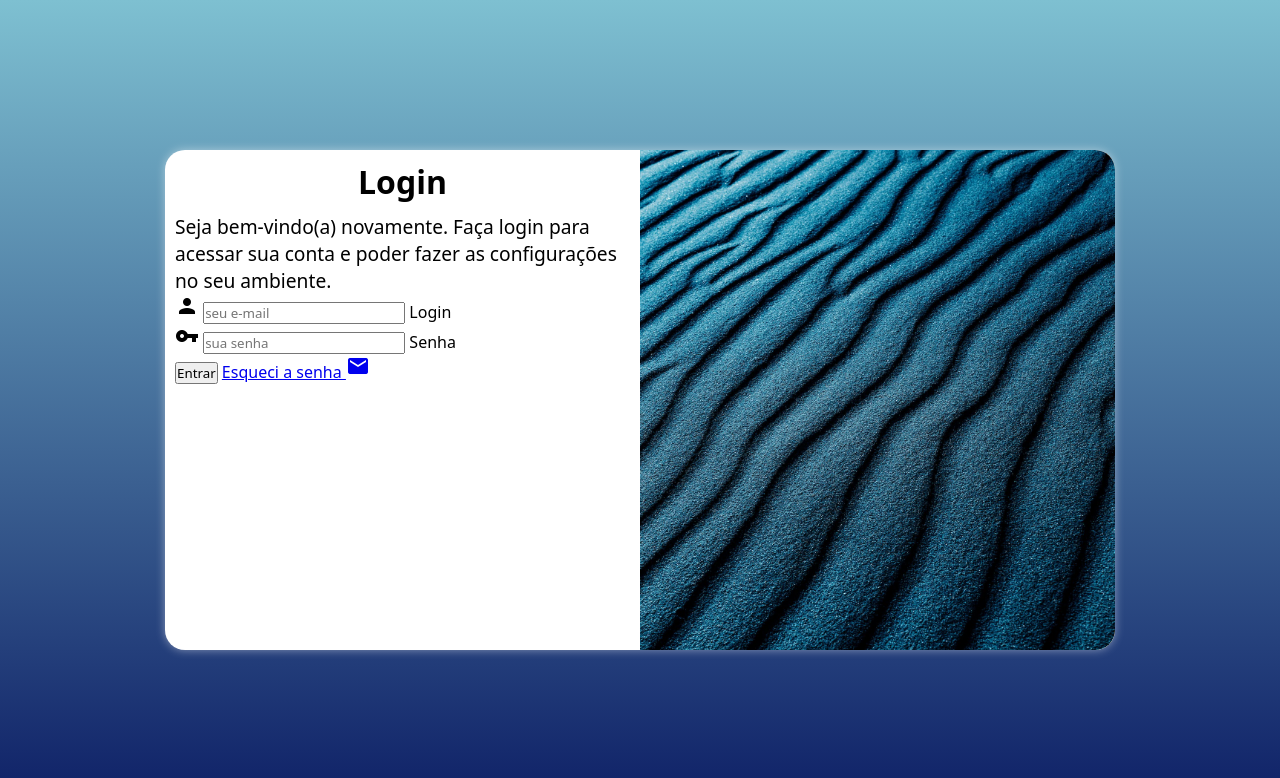
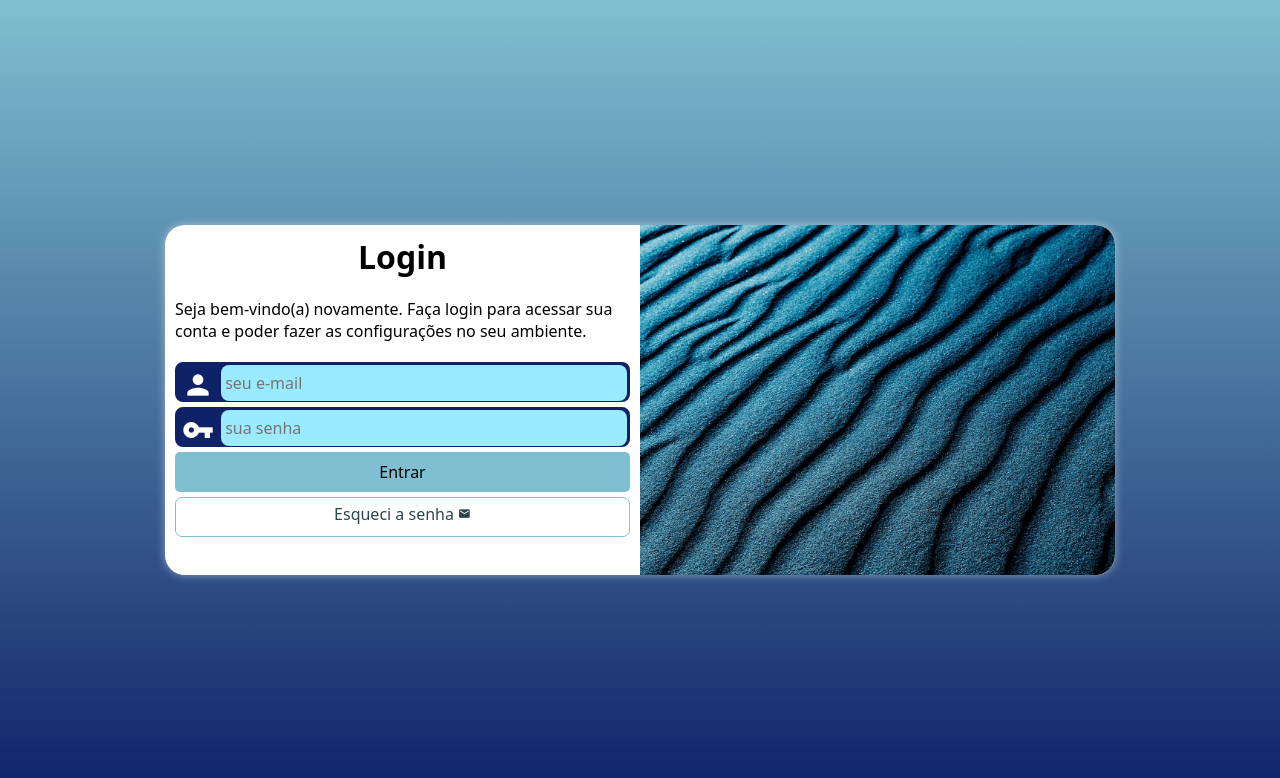
Before and after one commit to GKPTAN/projeto-login, a plain HTML site: page index.html in a window 1280 px wide. Drawn offline with Linux system fonts and the light colour scheme.

Commit message:
atualização do projeto login

```diff
--- a/estilos/media-query.css
+++ b/estilos/media-query.css
@@ -1,6 +1,6 @@
 @charset "UTF-8";
 
-@media screen and (min-width: 768px) and (max-width: 992px) {
+@media screen and (min-width: 768px) and (max-width: 992px) { /* TABLET */
 
     body {
         background-image: linear-gradient(to top, #0F2167, rgb(126, 192, 209));
@@ -8,6 +8,7 @@
 
     section#login {
         width: 90vw;
+        height: 280px;
     }
 
     section#login > div#imagem {
@@ -23,13 +24,14 @@
 }
 
 @media screen and (min-width: 992px) {
-
+    /* TELAS MAIORES */
     body {
-        background-image: linear-gradient(to top, #0F2167, rgb(126, 192, 209));
+        background-image: linear-gradient(to top, #0F2167, #7ec0d1);
     }
 
     section#login {
         width: 950px;
+        height: 350px;
     }
 
     section#login > div#imagem {
@@ -48,6 +50,7 @@
     }
 
     div#formulario > p {
-        font-size: 1.2em;
+        font-size: 1em;
+        margin: 20px 0px;
     }
 }
--- a/estilos/style.css
+++ b/estilos/style.css
@@ -27,7 +27,7 @@ main {
 section#login {
     background-color: white;
     width: 250px;
-    height: 500px;
+    height: 515px;
     border-radius: 20px;
     position: absolute;
     top: 50%;
@@ -35,8 +35,10 @@ section#login {
     transform: translate(-50%, -50%);
     overflow: hidden;
     box-shadow: 0px 0px 10px rgba(255, 255, 255, 0.450);
+
     transition: width .3s, height .3s;
     transition-timing-function: ease;
+    transform: translate(-50%, -50%);
 }
 
 section#login > div#imagem {
@@ -59,3 +61,79 @@ div#formulario > h1 {
 div#formulario > p {
     font-size: 0.8em;
 }
+
+form > div.campo {
+    display: block;
+    background-color: #0F2167;
+    border: 2px solid #0F2167;
+    width: 100%;
+    height: 40px;
+    border-radius: 8px;
+    margin: 5px 0px;
+}
+
+div.campo > label {
+    display: none;
+}
+
+div.campo > span {
+    color: white;
+    font-size: 2em;
+    width: 40px;
+    padding: 5px;
+}
+
+div.campo > input {
+    background-color: #9aebff;
+    font-size: 1em;
+    width: calc(100% - 45px);
+    height: 100%;
+    border: 0px;
+    border-radius: 8px;
+    padding: 4px;
+    transform: translateY(-12px);
+}
+
+div.campo > input:focus-within {
+    background-color: white;
+}
+
+form > input[type=submit] {
+    display: block;
+    font-size: 1em;
+    width: 100%;
+    height: 40px;
+    background-color: #7ec0d1;
+    border: none;
+    border-radius: 5px;
+    cursor: pointer;
+}
+
+form > input[type=submit]:hover {
+    background-color: #035164;
+    color: white;
+}
+
+form > a.botao {
+    display: block;
+    text-align: center;
+    font-size: 1em;
+    width: 100%;
+    height: 40px;
+    padding-top: 5px;
+    margin-top: 5px;
+    background-color: white;
+    border: 1px solid #7ec0d1;
+    border-radius: 7px;
+    text-decoration: none;
+    color: #2c454b;
+}
+
+form > a.botao:hover {
+    background-color: #0F2167;
+    color: #7ec0d1;
+}
+
+form > a.botao > span#email {
+    font-size: 0.8em;
+}
--- a/index.html
+++ b/index.html
@@ -29,7 +29,7 @@
                         <label for="isenha">Senha</label>
                     </div>
                     <input type="submit" value="Entrar">
-                    <a href="esqueci.html">Esqueci a senha <span class="material-icons">mail</span></a>
+                    <a href="esqueci.html" class="botao">Esqueci a senha <span class="material-icons" id="email">mail</span></a>
                 </form>
             </div>
         </section>
```
